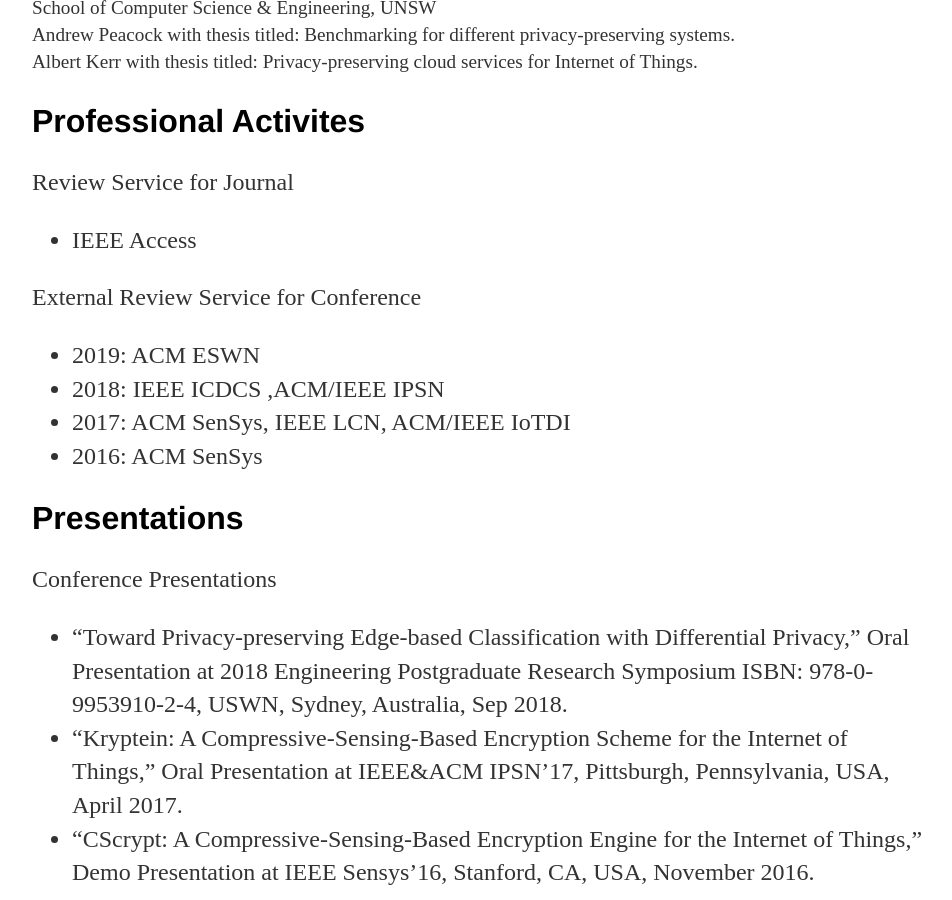
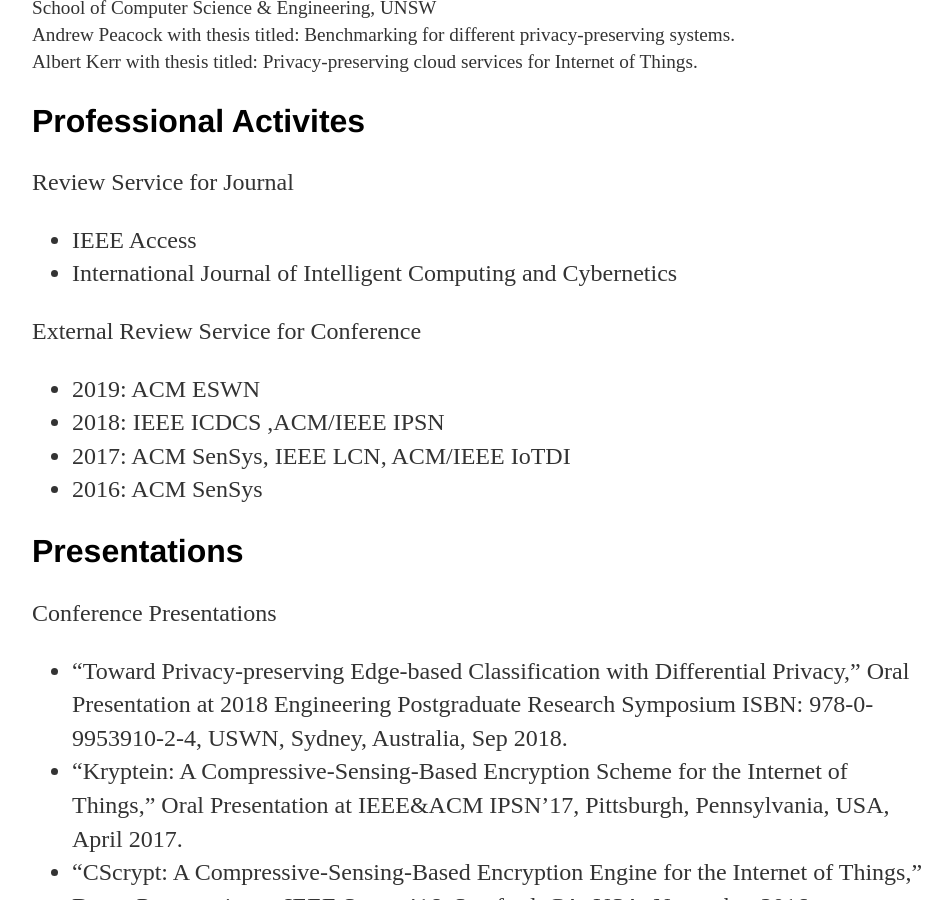
Before and after one commit to WanliXue/WanliXue.github.io, a Jekyll site: the page built from cv/index.html, in a window 1280 px wide and 900 px high, scrolled down 1124 px. Shown: the whole window, without its empty margins (160-1112 px from the left). Built offline with Jekyll 4.4.1, drawn with Linux system fonts in a browser that asks for light colours.

Commit message:
Update index.html

```diff
--- a/cv/index.html
+++ b/cv/index.html
@@ -53,6 +53,7 @@ title: CV of Wanli
 		<p style="font-size:1.5em;">Review Service for Journal
 			<ul class="review" >
 				<li>IEEE Access</li>
+				<li>International Journal of Intelligent Computing and Cybernetics </li>
 				</ul>
 		</p>
 
```
